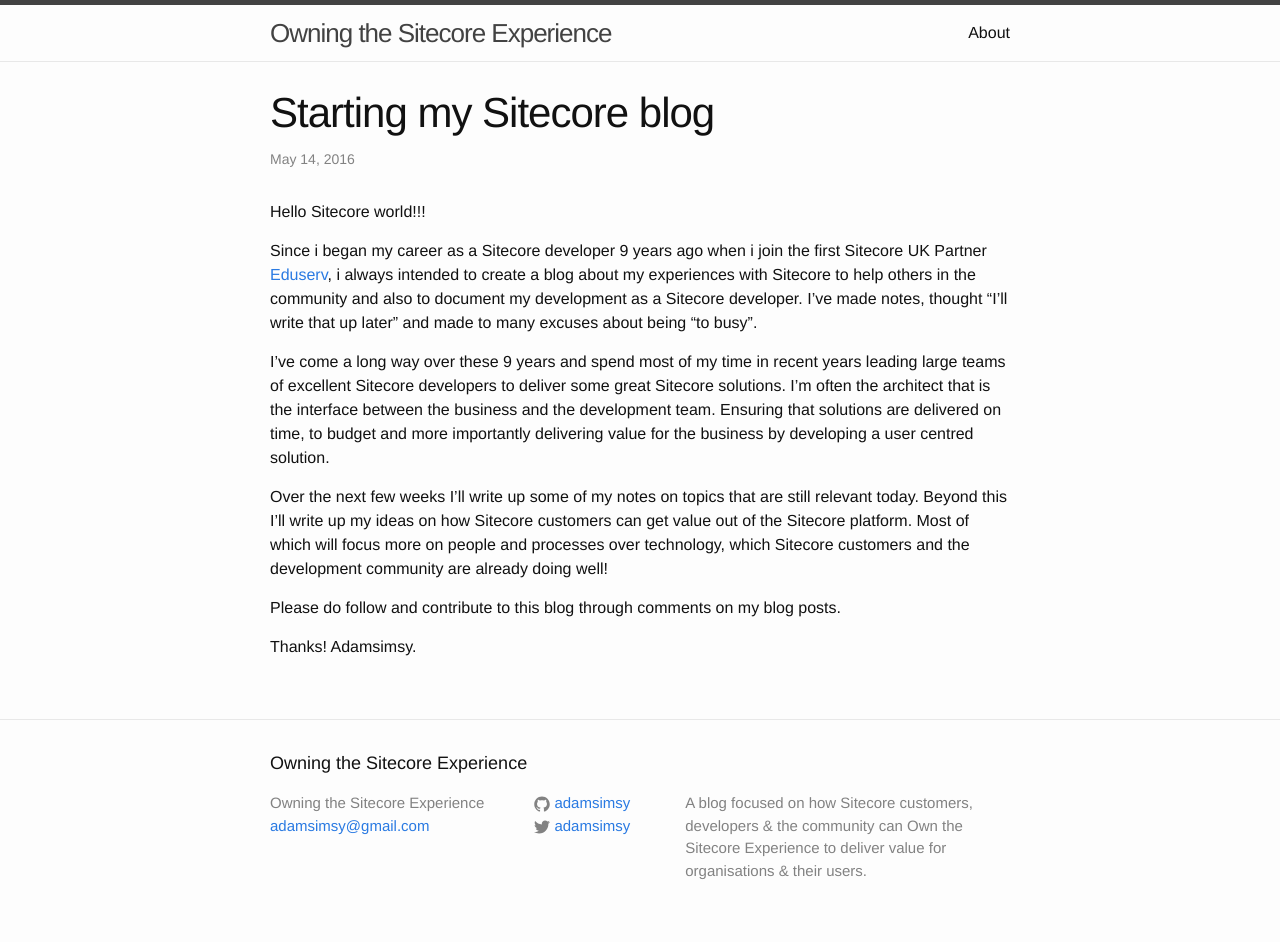
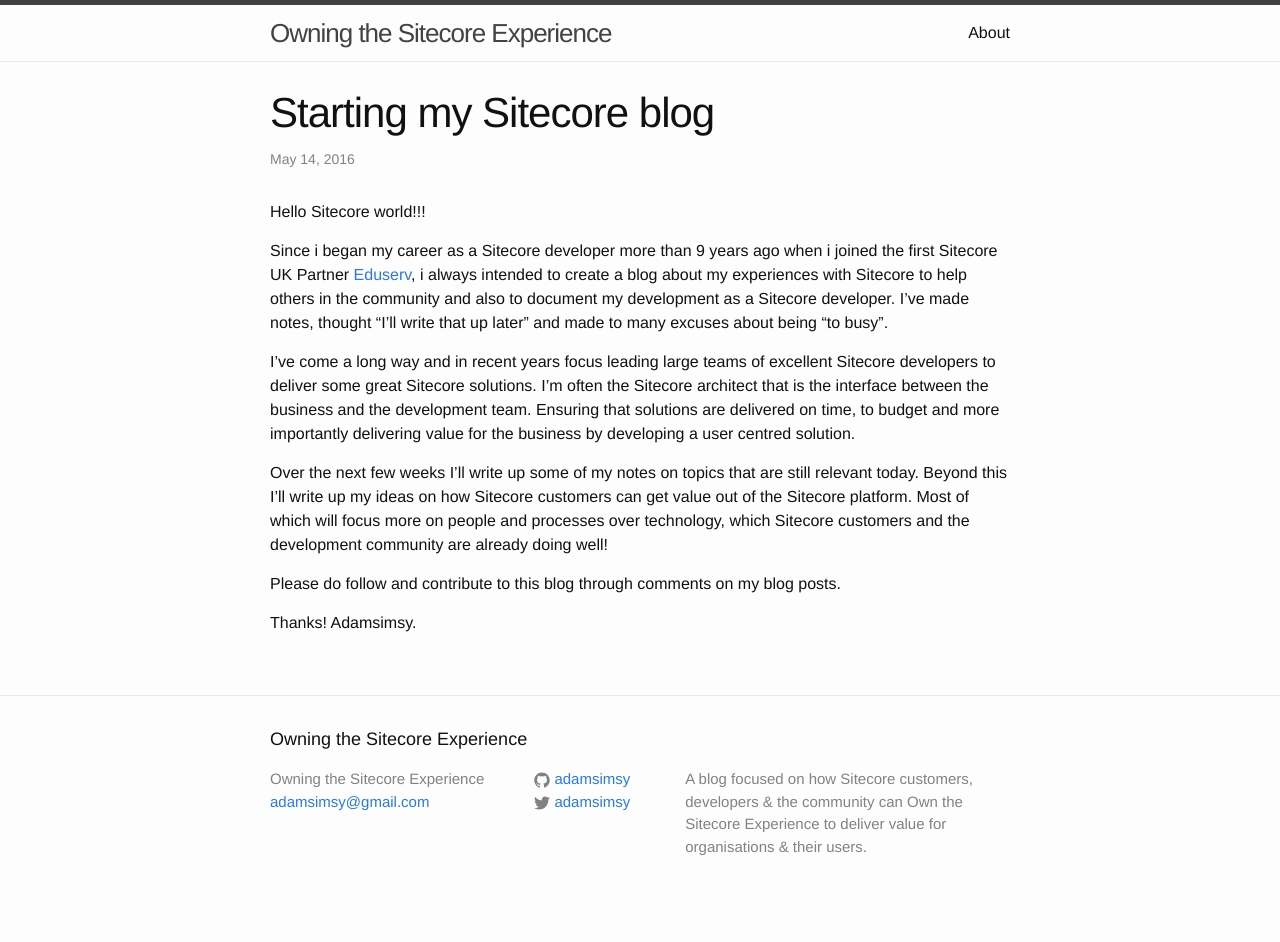
Before and after one commit to Adamsimsy/adamsimsy.github.io, a Jekyll site: the page built from _posts/2016-05-14-starting-my-sitecore-blog.markdown, in a window 1280 px wide. Built offline with Jekyll 4.4.1, drawn with Linux system fonts in a browser that asks for light colours; after the commit the page ends 918 px from its top, so only the background shows below that.

Commit message:
tweaks to first post

```diff
--- a/_posts/2016-05-14-starting-my-sitecore-blog.markdown
+++ b/_posts/2016-05-14-starting-my-sitecore-blog.markdown
@@ -6,9 +6,9 @@
 ---
 Hello Sitecore world!!!
 
-Since i began my career as a Sitecore developer 9 years ago when i join the first Sitecore UK Partner [Eduserv], i always intended to create a blog about my experiences with Sitecore to help others in the community and also to document my development as a Sitecore developer. I've made notes, thought "I'll write that up later" and made to many excuses about being "to busy".
+Since i began my career as a Sitecore developer more than 9 years ago when i joined the first Sitecore UK Partner [Eduserv], i always intended to create a blog about my experiences with Sitecore to help others in the community and also to document my development as a Sitecore developer. I've made notes, thought "I'll write that up later" and made to many excuses about being "to busy".
 
-I've come a long way over these 9 years and spend most of my time in recent years leading large teams of excellent Sitecore developers to deliver some great Sitecore solutions. I'm often the architect that is the interface between the business and the development team. Ensuring that solutions are delivered on time, to budget and more importantly delivering value for the business by developing a user centred solution.
+I've come a long way and in recent years focus leading large teams of excellent Sitecore developers to deliver some great Sitecore solutions. I'm often the Sitecore architect that is the interface between the business and the development team. Ensuring that solutions are delivered on time, to budget and more importantly delivering value for the business by developing a user centred solution.
 
 Over the next few weeks I'll write up some of my notes on topics that are still relevant today. Beyond this I'll write up my ideas on how Sitecore customers can get value out of the Sitecore platform. Most of which will focus more on people and processes over technology, which Sitecore customers and the development community are already doing well!
 
```
